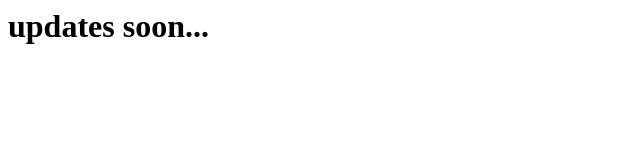
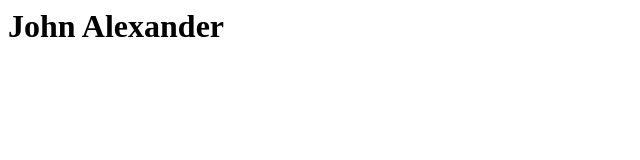
Before and after one commit to johnalxndr/johnalxndr.github.io, a plain HTML site: page index.html in a window 1280 px wide. Shown: the whole page, without its empty margins (0-640 px from the left). Drawn offline with Linux system fonts and the light colour scheme.

Commit message:
starting fresh

```diff
--- a/index.html
+++ b/index.html
@@ -1 +1 @@
-<h1>updates soon...</h1>
+<h1>John Alexander</h1>
```
